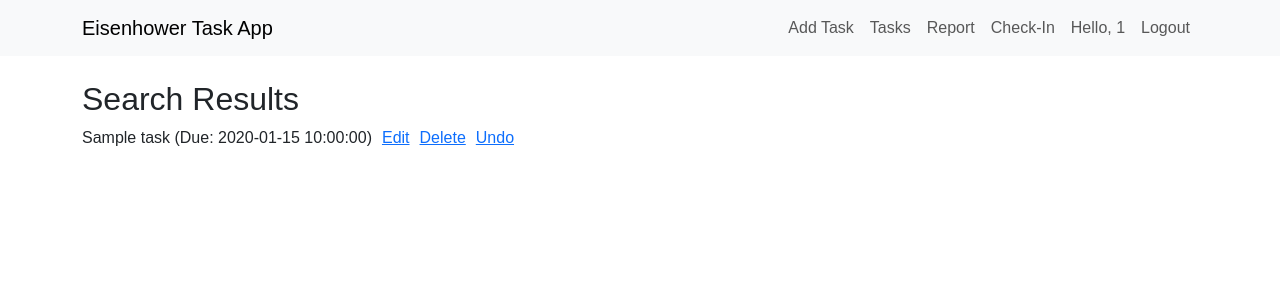
After one commit to jknight137/Eisenhower-Task-App, a Flask app: page /search in a window 1280 px wide. The commit adds this page. Shown: the top 300 px of the page. Run offline with Flask 3, Linux system fonts and the light colour scheme; a user stored in the database is signed in; a database or web service that is not in the repository returns one stand-in record (values such as "Sample title"); some libraries are stand-ins or nearby versions.

Commit message:
recurring tasks, docker ,search functionality, pwa

```diff
--- a/eisenhower_app/app.py
+++ b/eisenhower_app/app.py
@@ -7,19 +7,22 @@ import psycopg2
 from psycopg2.extras import RealDictCursor
 from datetime import datetime, date, timedelta
 
+# Initialize Flask app
 load_dotenv()
 app = Flask(__name__)
 app.secret_key = os.getenv("SECRET_KEY", "default-secret-for-dev")
 
+# Flask-Login setup
 login_manager = LoginManager()
 login_manager.init_app(app)
 login_manager.login_view = "login"
 
+# User model
 class User(UserMixin):
     def __init__(self, id, name, password):
         self.id = id
         self.name = name
-        self.password = password  # Store hashed password
+        self.password = password
 
 @login_manager.user_loader
 def load_user(user_id):
@@ -33,6 +36,7 @@ def load_user(user_id):
         return User(user['id'], user['name'], user['password'])
     return None
 
+# Database connection
 def get_db_connection():
     conn = psycopg2.connect(
         dbname=os.getenv("DB_NAME"),
@@ -44,6 +48,7 @@ def get_db_connection():
     )
     return conn
 
+# Custom Jinja2 filter for datetime formatting
 @app.template_filter('datetimeformat')
 def datetimeformat(value, format='%Y-%m-%d'):
     if value is None:
@@ -52,6 +57,7 @@ def datetimeformat(value, format='%Y-%m-%d'):
         return value
     return value.strftime(format)
 
+# Routes
 @app.route('/')
 @login_required
 def index():
@@ -118,14 +124,15 @@ def tasks():
     cur = conn.cursor()
     cur.execute('SELECT * FROM tasks WHERE user_id = %s ORDER BY due_date ASC', (current_user.id,))
     tasks = cur.fetchall()
+    today = date.today()
     for task in tasks:
         impact = task.get('impact', 5)
-        days_until_due = (task['due_date'] - date.today()).days if task['due_date'] else 30
+        days_until_due = (task['due_date'] - today).days if task['due_date'] else 30
         task['priority'] = impact * (1 if task['importance'] == 'important' else 0.5) / max(days_until_due, 1)
     suggested_tasks = sorted(tasks, key=lambda x: x['priority'], reverse=True)[:int(len(tasks) * 0.2) or 1]
     cur.close()
     conn.close()
-    return render_template('tasks.html', tasks=tasks, suggested_tasks=suggested_tasks, today=date.today())
+    return render_template('tasks.html', tasks=tasks, suggested_tasks=suggested_tasks, today=today)
 
 @app.route('/add_task', methods=['GET', 'POST'])
 @login_required
@@ -136,11 +143,12 @@ def add_task():
         importance = request.form['importance']
         due_date = request.form['due_date'] or None
         impact = int(request.form['impact'])
+        frequency = request.form['frequency']
         conn = get_db_connection()
         cur = conn.cursor()
         cur.execute(
-            'INSERT INTO tasks (title, urgency, importance, due_date, impact, user_id) VALUES (%s, %s, %s, %s, %s, %s)',
-            (title, urgency, importance, due_date, impact, current_user.id)
+            'INSERT INTO tasks (title, urgency, importance, due_date, impact, frequency, user_id) VALUES (%s, %s, %s, %s, %s, %s, %s)',
+            (title, urgency, importance, due_date, impact, frequency, current_user.id)
         )
         conn.commit()
         cur.close()
@@ -160,9 +168,10 @@ def edit_task(task_id):
         importance = request.form['importance']
         due_date = request.form['due_date'] or None
         impact = int(request.form['impact'])
+        frequency = request.form['frequency']
         cur.execute(
-            'UPDATE tasks SET title = %s, urgency = %s, importance = %s, due_date = %s, impact = %s WHERE id = %s AND user_id = %s',
-            (title, urgency, importance, due_date, impact, task_id, current_user.id)
+            'UPDATE tasks SET title = %s, urgency = %s, importance = %s, due_date = %s, impact = %s, frequency = %s WHERE id = %s AND user_id = %s',
+            (title, urgency, importance, due_date, impact, frequency, task_id, current_user.id)
         )
         conn.commit()
         cur.close()
@@ -195,10 +204,22 @@ def delete_task(task_id):
 def toggle_task(task_id):
     conn = get_db_connection()
     cur = conn.cursor()
-    cur.execute(
-        'UPDATE tasks SET completed = NOT completed WHERE id = %s AND user_id = %s',
-        (task_id, current_user.id)
-    )
+    cur.execute('SELECT * FROM tasks WHERE id = %s AND user_id = %s', (task_id, current_user.id))
+    task = cur.fetchone()
+    if task and not task['completed'] and task['frequency'] != 'none':
+        new_due_date = None
+        if task['frequency'] == 'daily':
+            new_due_date = task['due_date'] + timedelta(days=1) if task['due_date'] else date.today() + timedelta(days=1)
+        elif task['frequency'] == 'weekly':
+            new_due_date = task['due_date'] + timedelta(weeks=1) if task['due_date'] else date.today() + timedelta(weeks=1)
+        elif task['frequency'] == 'monthly':
+            new_due_date = task['due_date'] + timedelta(days=30) if task['due_date'] else date.today() + timedelta(days=30)
+        if new_due_date:
+            cur.execute(
+                'INSERT INTO tasks (title, urgency, importance, due_date, impact, frequency, user_id) VALUES (%s, %s, %s, %s, %s, %s, %s)',
+                (task['title'], task['urgency'], task['importance'], new_due_date, task['impact'], task['frequency'], current_user.id)
+            )
+    cur.execute('UPDATE tasks SET completed = NOT completed WHERE id = %s AND user_id = %s', (task_id, current_user.id))
     conn.commit()
     cur.close()
     conn.close()
@@ -262,6 +283,18 @@ def checkin():
     return render_template('checkin.html', completed_tasks=completed_tasks, overdue_tasks=overdue_tasks,
                           upcoming_tasks=upcoming_tasks, suggested_tasks=suggested_tasks, today=today)
 
+@app.route('/search', methods=['GET'])
+@login_required
+def search():
+    query = request.args.get('q', '')
+    conn = get_db_connection()
+    cur = conn.cursor()
+    cur.execute("SELECT * FROM tasks WHERE user_id = %s AND title ILIKE %s", (current_user.id, f'%{query}%'))
+    tasks = cur.fetchall()
+    cur.close()
+    conn.close()
+    return render_template('search_results.html', tasks=tasks)
+
 if __name__ == '__main__':
     conn = get_db_connection()
     cur = conn.cursor()
@@ -277,6 +310,7 @@ if __name__ == '__main__':
         importance TEXT NOT NULL,
         due_date DATE,
         impact INTEGER DEFAULT 5,
+        frequency TEXT DEFAULT 'none',
         completed BOOLEAN DEFAULT FALSE,
         user_id TEXT NOT NULL REFERENCES users(id),
         created_at TIMESTAMP DEFAULT CURRENT_TIMESTAMP
--- a/eisenhower_app/static/script.js
+++ b/eisenhower_app/static/script.js
@@ -1,2 +1,25 @@
-console.log("Eisenhower App loaded");
-// Add interactivity later (e.g., drag-and-drop)
+// static/script.js
+function checkForNotifications() {
+  // Assume we have a function to get tasks from the server
+  getTasks().then((tasks) => {
+    const now = new Date();
+    tasks.forEach((task) => {
+      if (task.due_date && new Date(task.due_date) < now) {
+        showNotification(`Task "${task.title}" is overdue!`);
+      } else if (task.due_date) {
+        const dueDate = new Date(task.due_date);
+        const diff = dueDate - now;
+        if (diff < 24 * 60 * 60 * 1000) {
+          // Less than a day left
+          showNotification(`Task "${task.title}" is due in less than a day!`);
+        }
+      }
+    });
+  });
+}
+
+function showNotification(message) {
+  alert(message); // Or use a more sophisticated notification method
+}
+
+window.setInterval(checkForNotifications, 60000); // Check every minute
--- a/eisenhower_app/static/style.css
+++ b/eisenhower_app/static/style.css
@@ -57,3 +57,12 @@ li {
 .btn-sm {
   margin-left: 5px;
 }
+
+@media (max-width: 768px) {
+  .container {
+    padding: 10px;
+  }
+  .btn-sm {
+    font-size: 14px;
+  }
+}
--- a/eisenhower_app/templates/base.html
+++ b/eisenhower_app/templates/base.html
@@ -51,5 +51,11 @@
     </div>
     <script src="https://cdn.jsdelivr.net/npm/bootstrap@5.3.0/dist/js/bootstrap.bundle.min.js"></script>
     <script src="{{ url_for('static', filename='script.js') }}"></script>
+    <script>
+      if ("serviceWorker" in navigator) {
+        navigator.serviceWorker.register("/static/sw.js");
+      }
+    </script>
+    <link rel="manifest" href="/static/manifest.json" />
   </body>
 </html>
--- /dev/null
+++ b/eisenhower_app/templates/search_results.html
@@ -0,0 +1,18 @@
+{% extends "base.html" %} {% block content %}
+<h2>Search Results</h2>
+{% if tasks|length == 0 %}
+<p>No tasks found.</p>
+{% else %}
+<ul>
+  {% for task in tasks %}
+  <li>
+    {{ task.title }} {% if task.due_date %}(Due: {{ task.due_date }}){% endif %}
+    <a href="{{ url_for('edit_task', task_id=task.id) }}">Edit</a>
+    <a href="{{ url_for('delete_task', task_id=task.id) }}">Delete</a>
+    <a href="{{ url_for('toggle_task', task_id=task.id) }}"
+      >{{ 'Undo' if task.completed else 'Done' }}</a
+    >
+  </li>
+  {% endfor %}
+</ul>
+{% endif %} {% endblock %}
```
Also changed, not shown: eisenhower_app/static/sw.js (added, +15 -0 lines), eisenhower_app/static/manifest.json (added), 2 other files.
